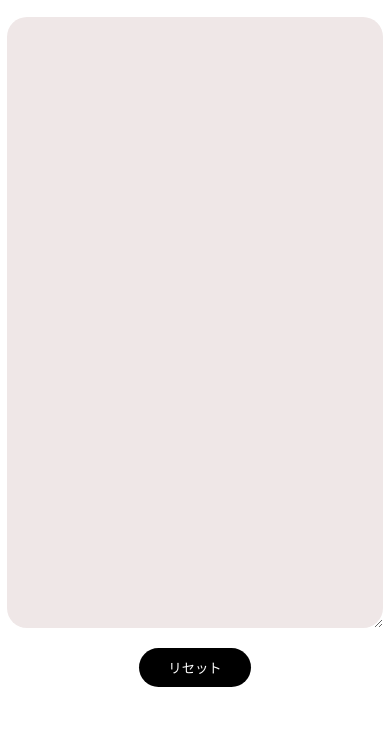
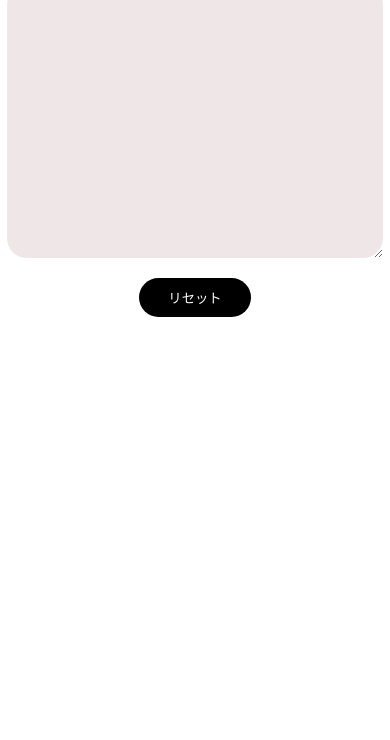
Before and after one commit to Shichimi555/Dekamoji, a website: page index.html in a window 390 px wide. Shown: the part 104-844 px from the top of the page. Drawn offline with Linux system fonts and the light colour scheme.

Commit message:
文字サイズ修正

```diff
--- a/style.css
+++ b/style.css
@@ -1,9 +1,13 @@
+body{
+    font-family: 'Courier New', Courier, monospace;
+}
+
 .main{
     display: flex;
     justify-content: center;
     align-items: center;
     flex-direction: column;
-    gap: 20px;
+    gap: 3px;
 }
 
 .inputText{
@@ -15,6 +19,13 @@
     text-align: center;
     background-color: rgb(239, 231, 231);
     border-radius: 20px;
+}
+
+@media screen and (max-width: 480px) {
+    .inputText{
+        height: 30vh;
+        font-size: 600%;
+    }
 }
 
 .inputText:focus{
```
